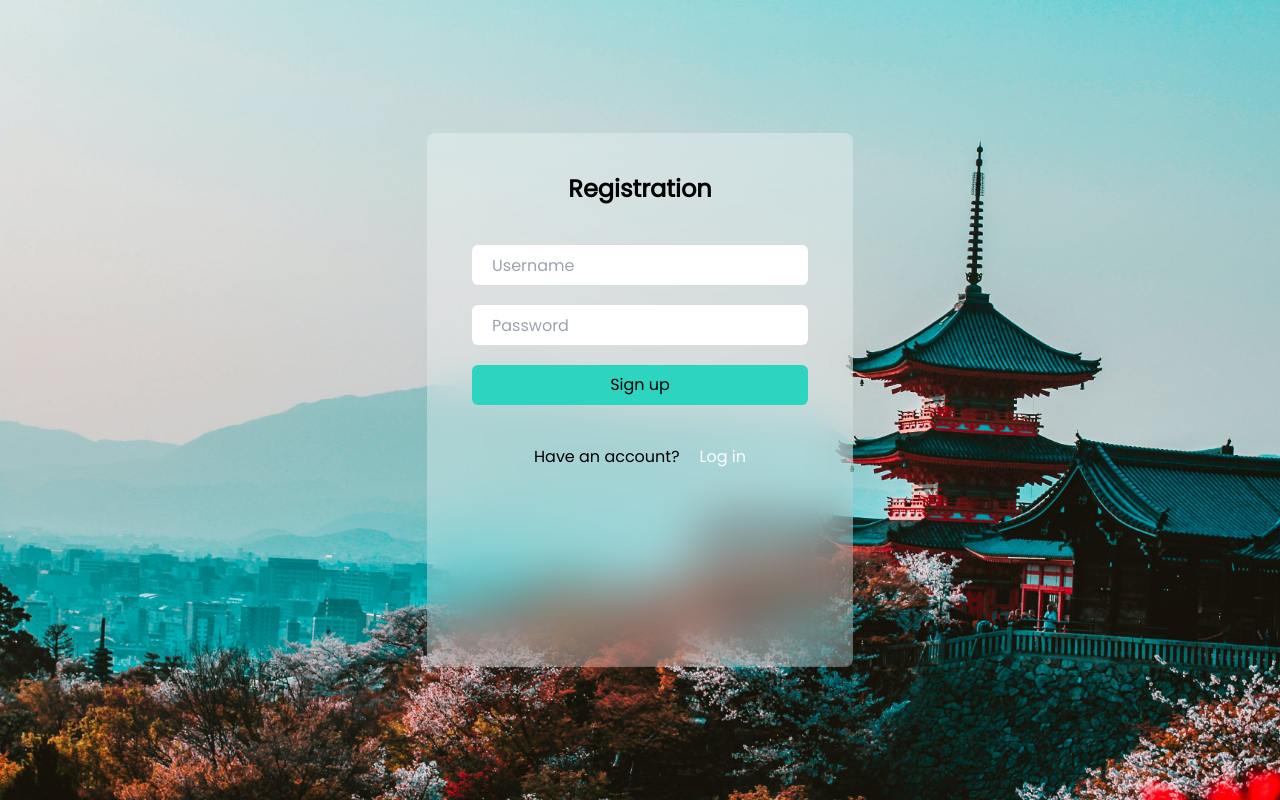
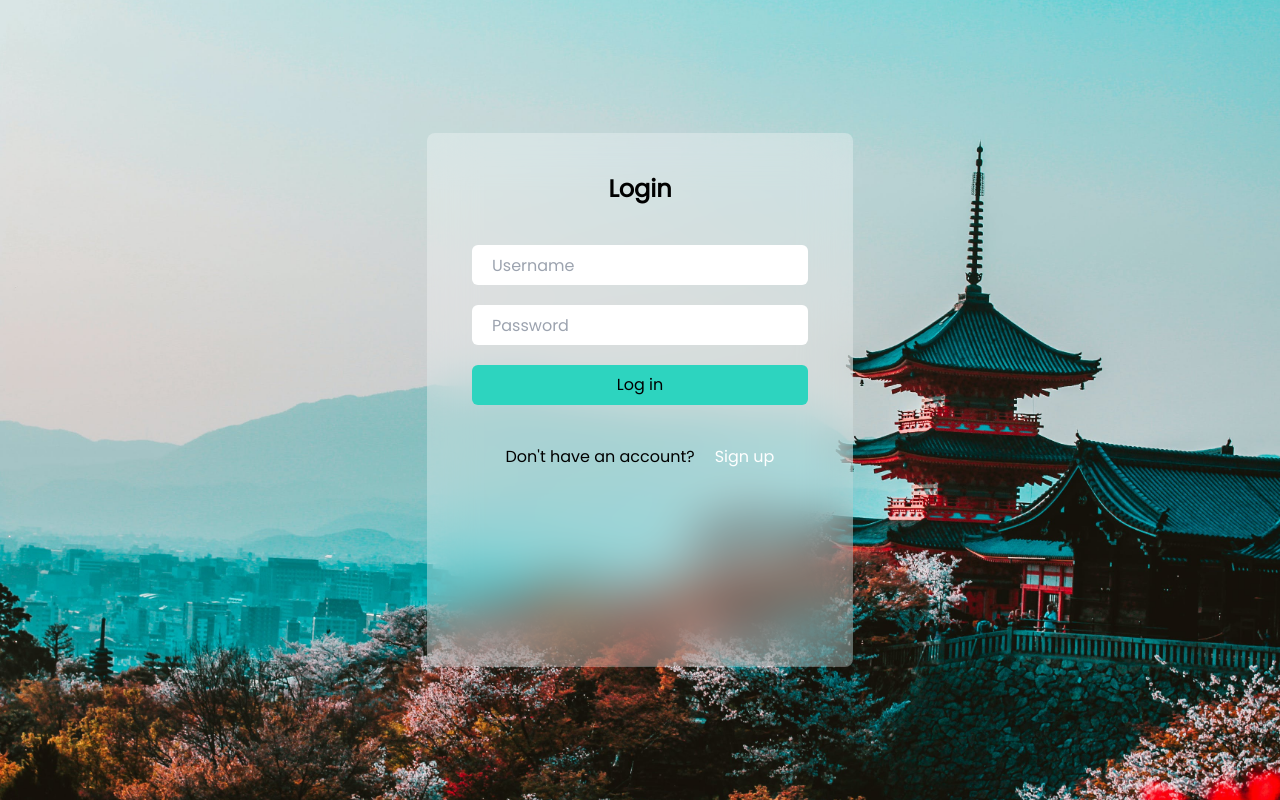
Before and after one commit to Fleksss/Learn-React, a React (Vite) app: page / in a window 1280 px wide. Built offline with nearby package versions, Linux system fonts and the light colour scheme.

Commit message:
add: google registration

```diff
--- a/package.json
+++ b/package.json
@@ -10,6 +10,7 @@
     "preview": "vite preview"
   },
   "dependencies": {
+    "@react-oauth/google": "^0.12.1",
     "react": "^18.2.0",
     "react-dom": "^18.2.0",
     "react-toastify": "^9.1.3"
--- a/src/App.tsx
+++ b/src/App.tsx
@@ -1,16 +1,21 @@
 // import Main from "./modules/Home/views/Home"
-import Registration from "./modules/auth/Registration/views/Registration"
+// import Registration from "./modules/auth/Registration/views/Registration"
 
 // import List from "./modules/List/views/List"
 
-// import Login from "./modules/auth/Login/views/Login"
+import Login from "./modules/auth/Login/views/Login"
 
-function App() {
+
+import { GoogleOAuthProvider } from '@react-oauth/google';
+
+const App = () => {
 
   return (
+    <GoogleOAuthProvider clientId="big-synthesizer-411817">
+      <Login />
+    </GoogleOAuthProvider>
     // <Main />
-    <Registration />
-    // <Login />
+    // <Registration />
     // <List />
   )
 }
--- a/src/modules/auth/Login/views/Login.tsx
+++ b/src/modules/auth/Login/views/Login.tsx
@@ -1,4 +1,11 @@
+import { useGoogleLogin } from '@react-oauth/google';
+
 const Login = () => {
+
+  const login = useGoogleLogin({
+    onSuccess: codeResponse => console.log(codeResponse),
+    flow: 'auth-code',
+  });
 
   const inputValue = {
     username: '',
@@ -11,12 +18,15 @@ const Login = () => {
   }
 
   const submitValues = () => {
+    login()
     console.log(`Username: ${inputValue.username}`)
     console.log(`Password: ${inputValue.password}`)
   }
 
   const inputClass = "w-full h-full rounded-md pl-5 outline-none bg-white focus:bg-opacity-0 transition ease-in-out delay-100 duration-300 focus:shadow-md cursor-text"
   return (
+    <>
+
       <section className="w-screen h-screen bg-japanese bg-cover bg-no-repeat bg-center flex justify-center items-center">
         <div className="w-1/3 h-2/3 rounded-lg bg-white bg-opacity-30 backdrop-blur-xl font-poppins p-10 flex flex-col justify-start gap-10 items-center">
           <h1 className="text-2xl font-bold">Login</h1>
@@ -31,7 +41,12 @@ const Login = () => {
             <p className=" w-full flex justify-center gap-5"><span>Don't have an account?</span><a href="#" className="transition ease-in-out delay-150 duration-300 text-white hover:text-gray-500">Sign up</a></p>
           </div>
         </div>
-    </section>
+      </section >
+
+
+
+
+    </>
   )
 }
 
```
Also changed, not shown: 1 other file (tests, documents, lock files or other folders). Lines whose indentation alone changed are shown as unchanged.
